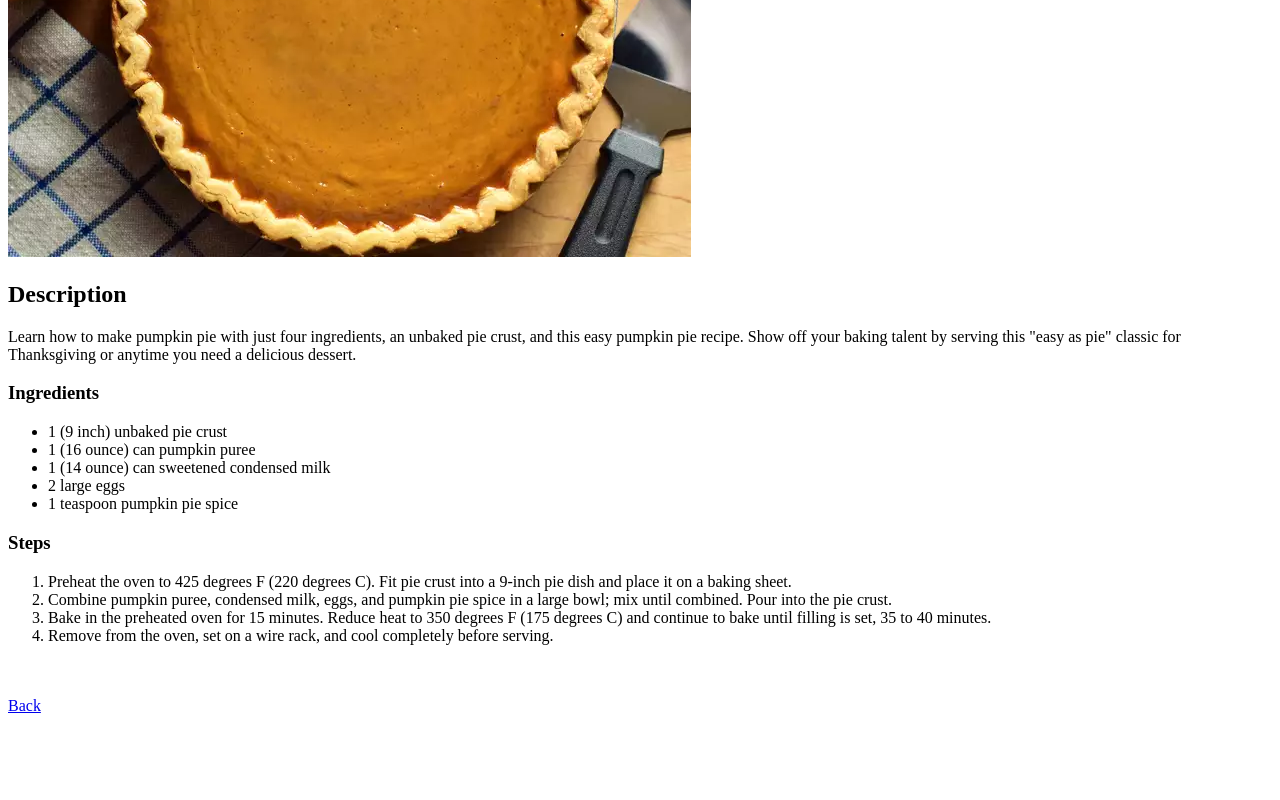
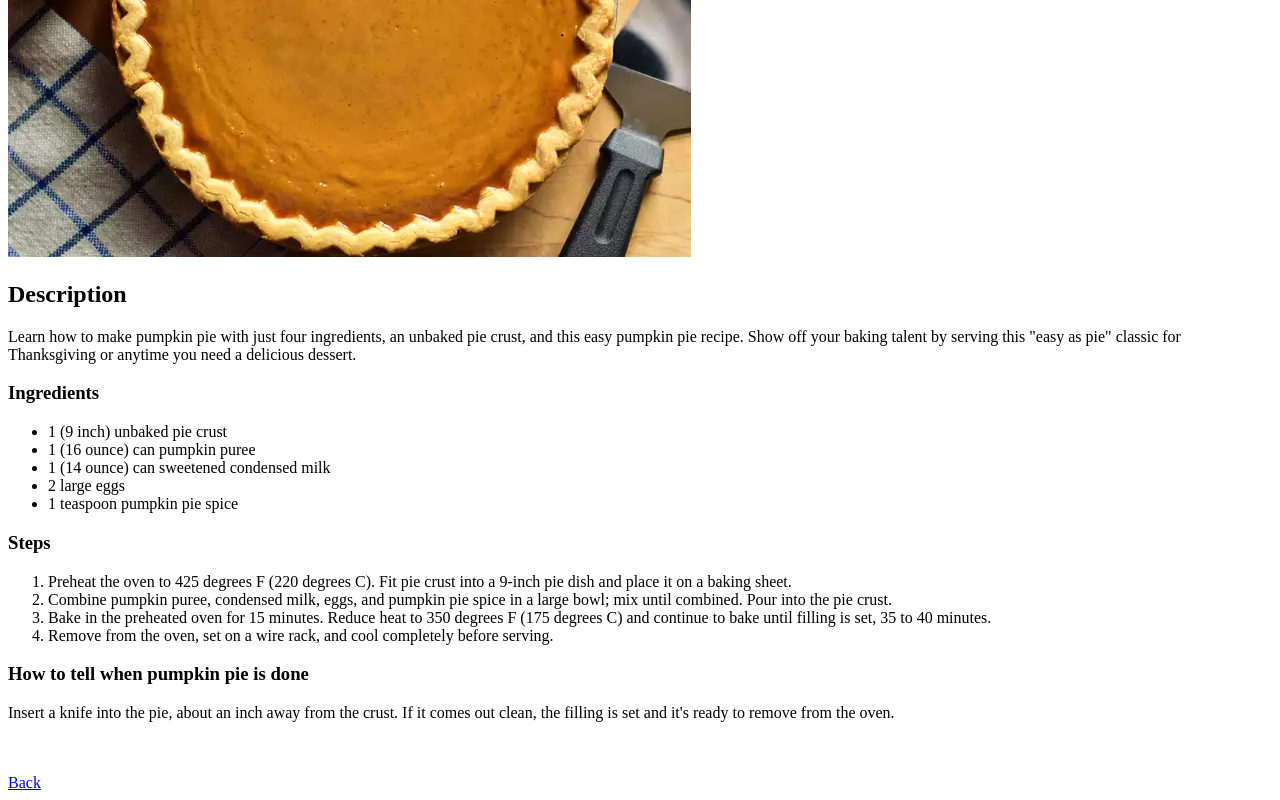
Before and after one commit to AndrewJDGalga/odin-recipes, a plain HTML site: page 1/recipes/pumpkin_pie.html in a window 1280 px wide. Shown: the part 335-1135 px from the top of the page. Before the commit the page ends 1058 px from the top, so only its background shows below. Drawn offline with Linux system fonts and the light colour scheme.

Commit message:
Added pumpkin pie special note on how to tell when the pie is done.

```diff
--- a/1/recipes/pumpkin_pie.html
+++ b/1/recipes/pumpkin_pie.html
@@ -45,7 +45,11 @@
                 Remove from the oven, set on a wire rack, and cool completely before serving.
             </li>
         </ol>
-
+        <h3>How to tell when pumpkin pie is done</h3>
+        <p>
+            Insert a knife into the pie, about an inch away from the crust.
+            If it comes out clean, the filling is set and it's ready to remove from the oven.
+        </p>
         <br><br>
         <a href="../index.html">Back</a>
     </body>
```
